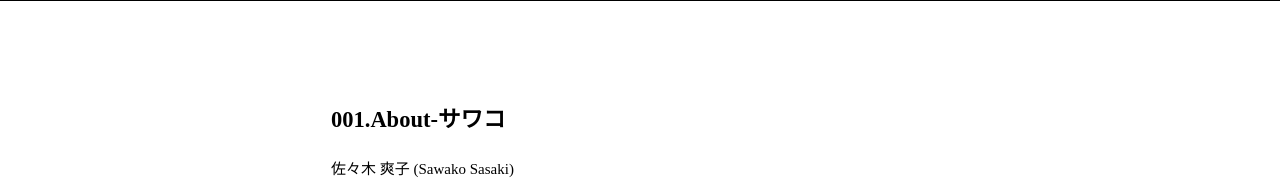
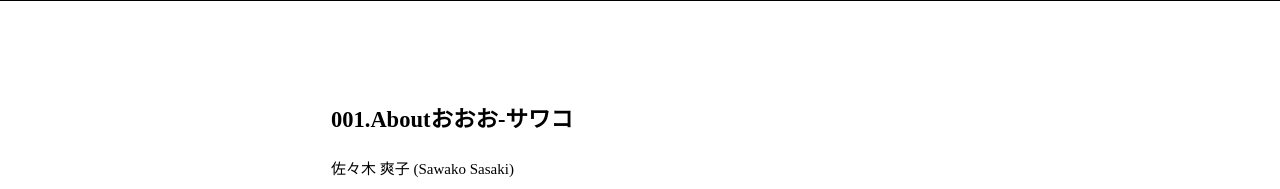
Before and after one commit to liberte-3005/first, a plain HTML site: page HelloWorld.html in a window 1280 px wide. Shown: the part 934-1123 px from the top of the page. Drawn offline with Linux system fonts and the light colour scheme.

```diff
--- a/HelloWorld.html
+++ b/HelloWorld.html
@@ -33,7 +33,7 @@
 
 
     <div id="scrollbox">
-          <h2>001.About<span id="small01">-サワコ</span></h2>
+          <h2>001.Aboutおおお<span id="small01">-サワコ</span></h2>
             <p　class="text_01">佐々木 爽子 (Sawako Sasaki)</p>
             <p class="text">1994年12月5日生まれ  北海道函館市出身、北海道旭川市在住。</p>
             <p>佐々木です。小さい頃から創作服を描いたり妄想間取り書いたり映像を作ってみたり夢日記を漫画にしたり・・・。
```
